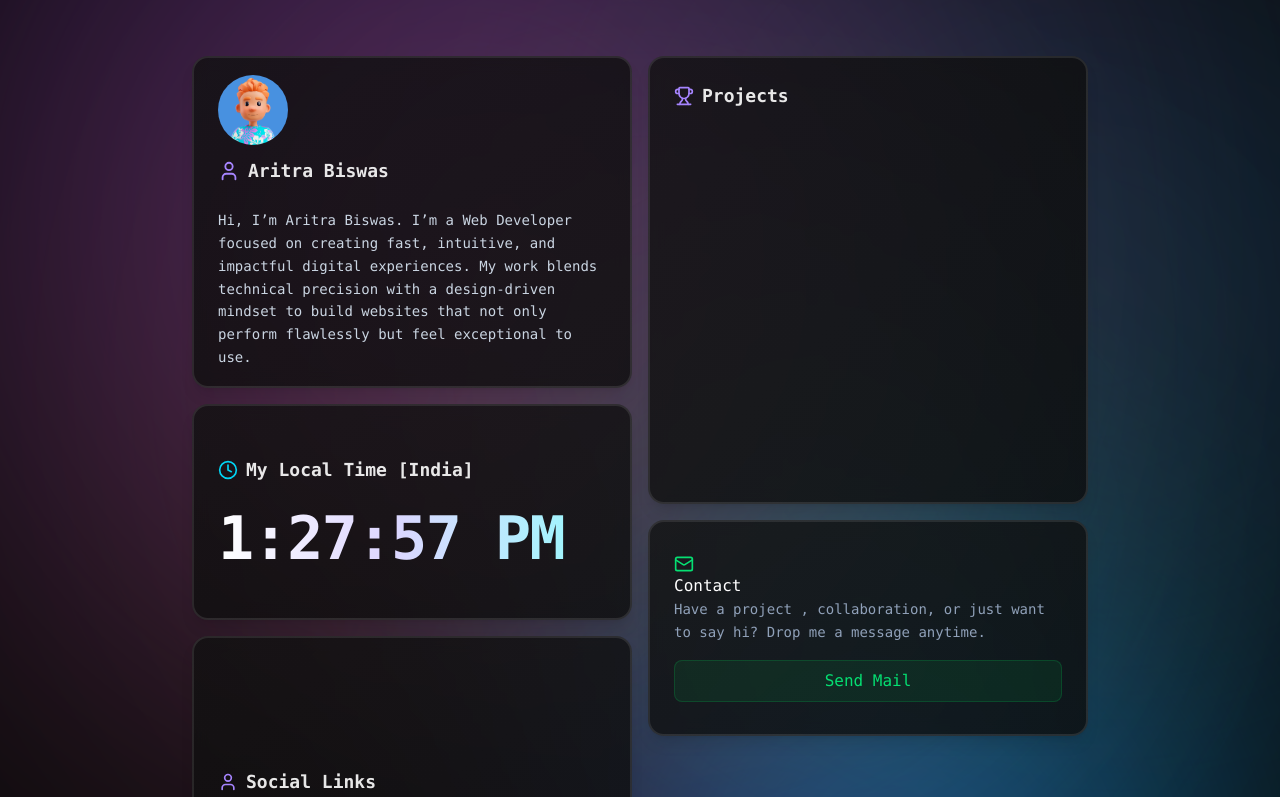
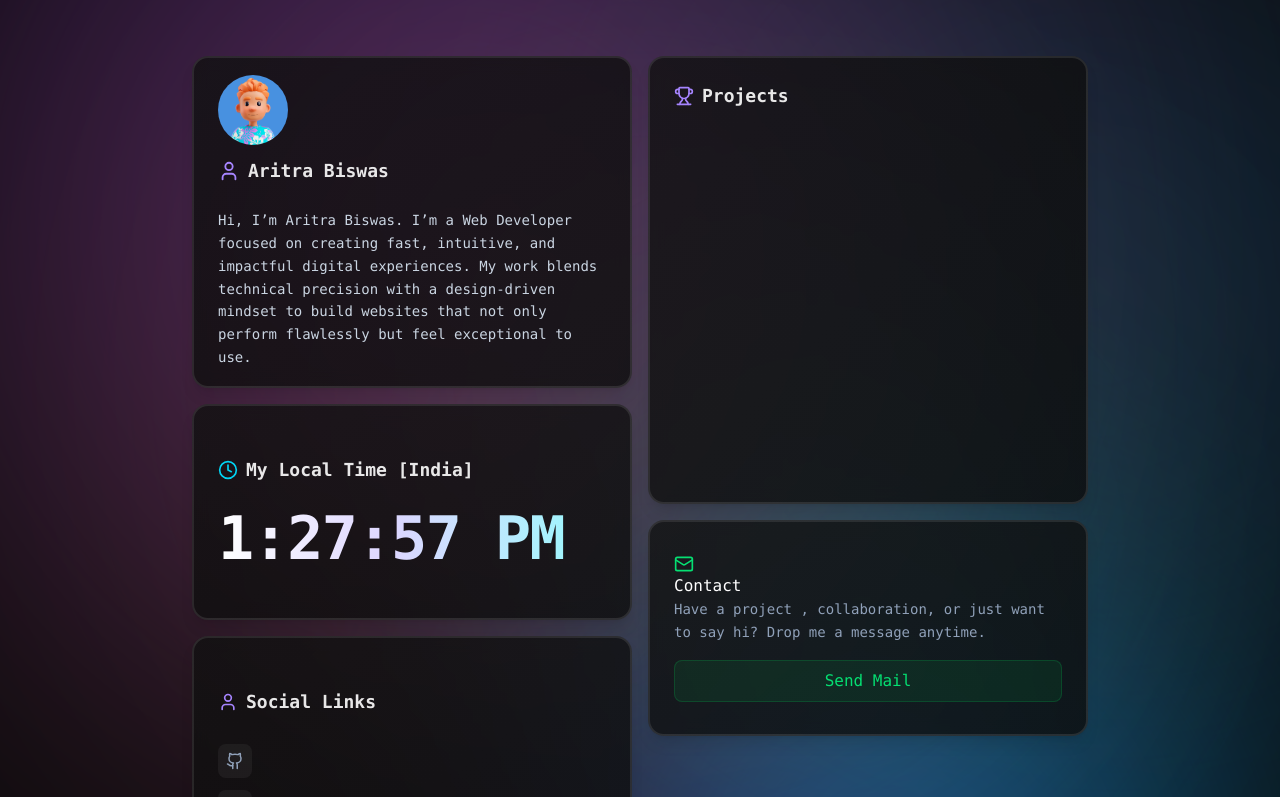
Before and after one commit to aritra0085/portfolioN, a React (Vite) app: page / in a window 1280 px wide. Shown: the top 797 px of the page. Built offline with nearby package versions, Linux system fonts and the light colour scheme.

Commit message:
adding css

```diff
--- a/src/App.jsx
+++ b/src/App.jsx
@@ -174,7 +174,12 @@ function App() {
                 whileHover={{x : 4}}
                 whileTap={{scale: 0.98}}>
                   <a href={social.link}
-                  target="_blank"></a>
+                  target="_blank"
+                  className={`group flex items-center text-slate-400 $ {social.color}`}>
+                    <span className="p-2 rounded-lg bg-white/5 group-hover:bg-white/10 transition duration-300 group-hover:scale-110">
+                      <social.icon size={18}/>
+                    </span>
+                  </a>
                 </motion.li>
               ))}
             </ul>
```
